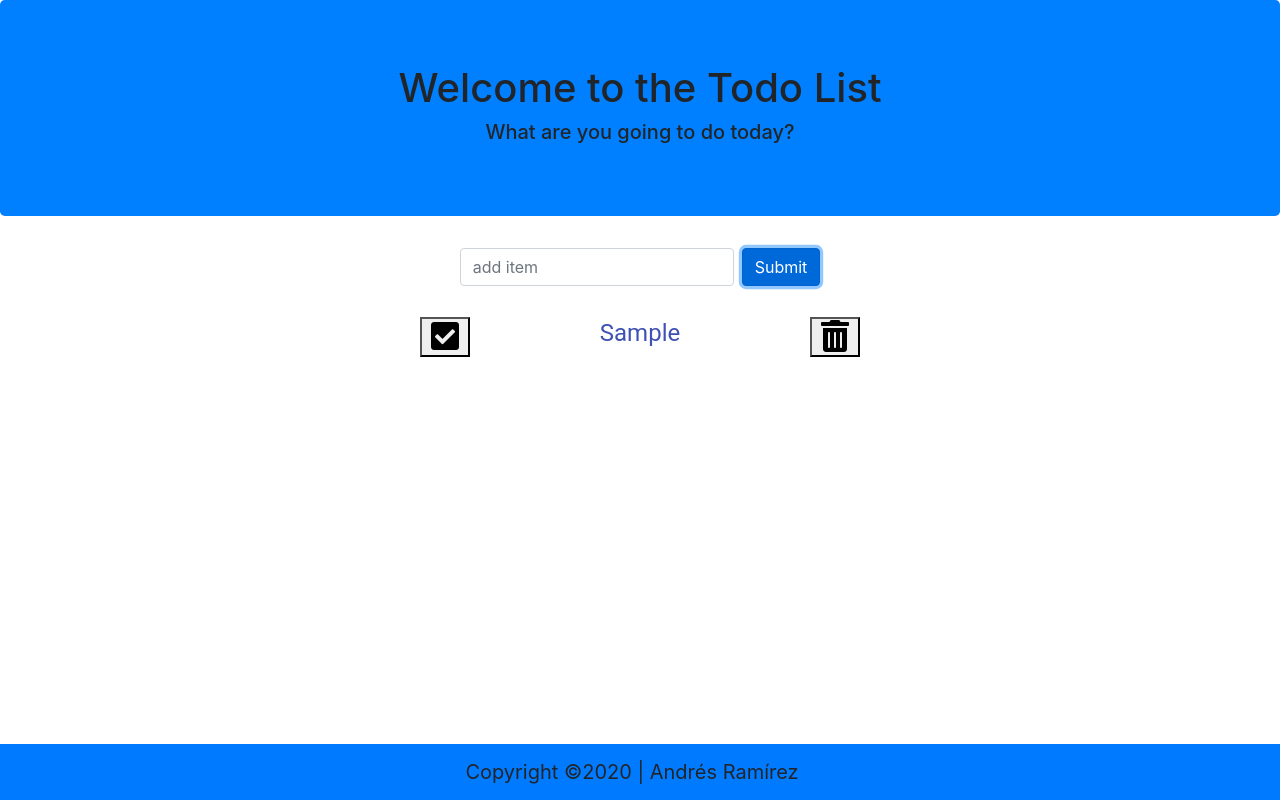
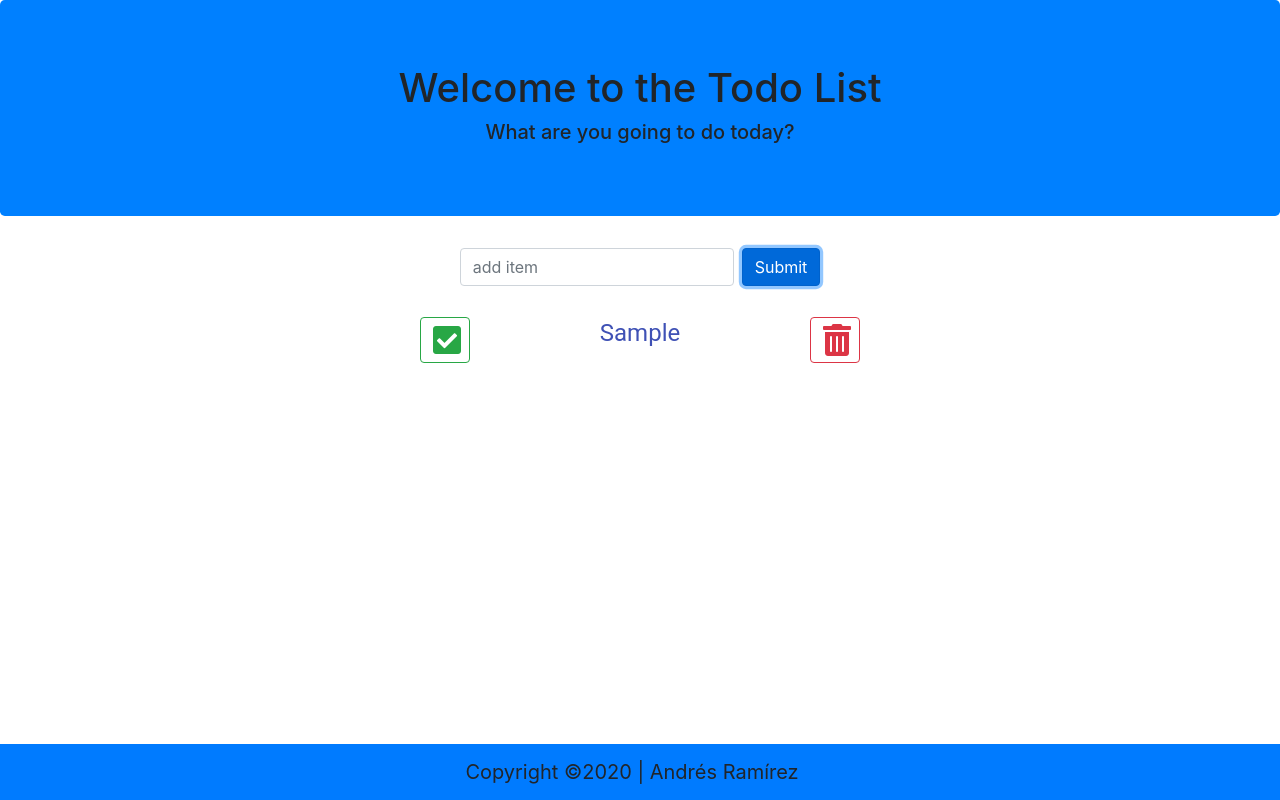
Before and after one commit to ARam2142/Todo-List, a React (Create React App) app: page / in a window 1280 px wide. Both pictures are taken after typing "Sample" into the empty fields and a click on the button "Submit". Built offline with nearby package versions, Linux system fonts and the light colour scheme.

Commit message:
buttons are now hoverable

```diff
--- a/src/components/TodoForm.js
+++ b/src/components/TodoForm.js
@@ -6,7 +6,7 @@ function TodoForm({addTodo}) {
     const [todo, setTodo] = useState({
         id: "",
         task: "",
-        completed: false
+        completed: false,
     });
 
     //handles input when user types into the input field
--- a/src/components/TodoItem.js
+++ b/src/components/TodoItem.js
@@ -17,13 +17,14 @@ function TodoItem({ todo, toggleComplete, removeTodoItem }) {
     }
     return (
         <div style={{ display: "flex" }}>
-            <button onClick={handleCheckBoxClick}
+            <button
+                className="btn btn-outline-success fas fa-check-square fa-2x"
+                onClick={handleCheckBoxClick}
                 style={{
                     marginTop: '15px',
                     width: "50px",
                 }}
             >
-                <i className="fas fa-check-square fa-2x"></i>
             </button>
             <li style={{
                 marginLeft: "20px",
@@ -31,24 +32,20 @@ function TodoItem({ todo, toggleComplete, removeTodoItem }) {
                 marginTop: '15px',
                 minWidth: '300px',
                 textDecoration: todo.completed ? "line-through" : null,
-                //display: "flex",
             }}
             >
-            {/* <Grid container justify="space-between"> */}
-            <Typography inline variant="h5" color="primary" align="center">
-                {todo.task}
-            </Typography>
-
-            {/* </Grid> */}
+                <Typography inline variant="h5" color="primary" align="center">
+                    {todo.task}
+                </Typography>
 
             </li>
-            <button className="trashbin" onClick={handleRemoveClick}
+            <button className="btn btn-outline-danger fas fa-trash-alt fa-2x"
+            onClick={handleRemoveClick}
                 style={{
                     marginTop: '15px',
                     width: "50px",
                 }}
             >
-                <i className="fas fa-trash-alt fa-2x"></i>
             </button>
         </div>
     );
```
